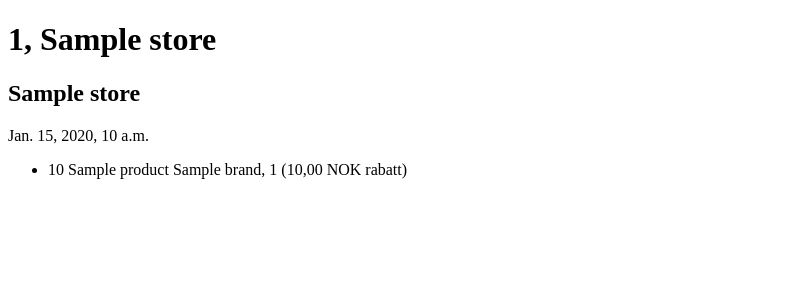
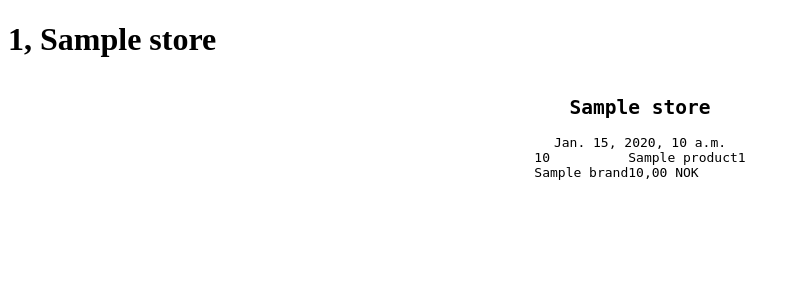
Before and after one commit to DarthMikke/boutique, a Django app: template wsgi/app/templates/boutique/receipt.html in a window 1280 px wide. Shown: the top 300 px of the page, without its empty margins (0-798 px from the left). Run offline with Django 5.2, Linux system fonts and the light colour scheme; the template is opened without the code that fills it: most values are stand-ins (such as "Sample title", 1, 10 or a date in 2020); style sheets or scripts are compiled from the project's sources.

Commit message:
WIP: Receipt styles

```diff
--- a/frontend/src/style.scss
+++ b/frontend/src/style.scss
@@ -20,3 +20,35 @@
     text-align: end;
   }
 }
+
+.receipt {
+  font-family: monospace;
+  display: flex;
+  flex-direction: column;
+  align-items: center;
+
+  &__items {
+    list-style: none;
+    margin: 0;
+    padding: 0;
+  }
+
+  &__item {
+    display: grid;
+    &__count {
+      grid-row: 1/2;
+    }
+    &__name {
+      grid-row: 1/2;
+    }
+    &__brand {
+      grid-row: 2/3;
+    }
+    &__price {
+      grid-row: 1/2;
+    }
+    &__discount {
+      grid-row: 2/3;
+    }
+  }
+}
--- a/wsgi/app/templates/boutique/receipt.html
+++ b/wsgi/app/templates/boutique/receipt.html
@@ -11,11 +11,13 @@
 				<time datetime="{{ model.date }}">{{ model.date }}</time>
 				<ul class="receipt__items">
 					{% for item in model.purchases.all %}
-						<li>
-							<span class="receit__item__count">{{ item.amount }} </span>
+						<li class="receipt__item">
+							<span class="receipt__item__count">{{ item.amount }} </span>
 							<span class="receipt__item__name">
-							{{item.product.name}}</span> <span class="receipt__item__brand">{{item.product.brand.name}}</span>, <span class="receipt__item__price">{{item.total_price}}</span>
-							(<span class="receipt__item__discount">{{item.discount|currency}}</span> rabatt)
+							{{item.product.name}}</span> <span class="receipt__item__brand">{{item.product.brand.name}}</span> <span class="receipt__item__price">{{item.total_price}}</span>
+							{%if item.discount > 0 %}
+							<span class="receipt__item__discount">{{item.discount|currency}}</span>
+							{%endif%}
 						<!-- <span class="account"></span> -->
 						</li>
 					{% empty %}
```
